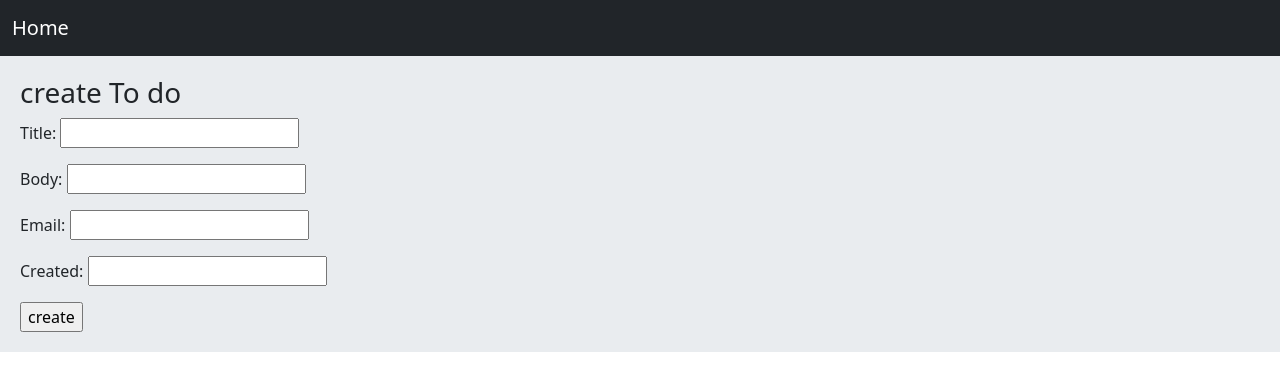
After one commit to nabilo1989/blog, a Django app: page /create/ in a window 1280 px wide. The commit adds this page. Shown: the top 391 px of the page. Run offline with Django 4.2, Linux system fonts and the light colour scheme.

Commit message:
created form delete and update

```diff
--- /dev/null
+++ b/home/forms.py
@@ -0,0 +1,15 @@
+from django import forms
+from .models import Todo
+
+
+class TodoCreateForm(forms.Form):
+    title = forms.CharField()
+    body = forms.CharField()
+    email = forms.EmailField()
+    created = forms.DateTimeField()
+
+
+class TodoUpdateForm(forms.ModelForm):
+    class Meta:
+        model = Todo
+        fields = ('title', 'body', 'created', 'email')
--- a/home/urls.py
+++ b/home/urls.py
@@ -4,5 +4,8 @@ from . import views
 urlpatterns = [
     path('', views.say_hello, name='home'),
     path('detail/<int:todo_id>/', views.detail, name='detail'),
-    path('delete/<int:todo_id>', views.delete, name='delete')
+    path('delete/<int:todo_id>', views.delete, name='delete'),
+    path('create/', views.create, name='create'),
+    path('update/<int:todo_id>', views.update, name='update'),
+
 ]
--- a/home/views.py
+++ b/home/views.py
@@ -1,6 +1,8 @@
 from django.shortcuts import render, redirect
 from .models import Todo
 from django.contrib import messages
+from .forms import TodoCreateForm, TodoUpdateForm
+
 
 def say_hello(request):
     all = Todo.objects.all()
@@ -14,7 +16,31 @@ def detail(request, todo_id):
 
 def delete(request, todo_id):
     Todo.objects.get(id=todo_id).delete()
-    messages.success(request,'todo deletedt succesfull',extra_tags='success')
+    messages.success(request, 'todo deletedt succesfull', extra_tags='success')
     return redirect('home')
 
+
+def create(request):
+    if request.method == 'POST':
+        form = TodoCreateForm(request.POST)
+        if form.is_valid():
+            print(form.cleaned_data)
+            cd = form.cleaned_data
+            Todo.objects.create(title=cd['title'], body=cd['body'], email=cd['email'], created=cd['created'])
+            messages.success(request, 'To do create succsess', 'success')
+            return redirect('home')
+    else:
+        form = TodoCreateForm()
+    return render(request, 'create.html', {'form': form})
+
+
+def update(request, todo_id):
+    todo=Todo.objects.get(id=todo_id)
+    if request.method == 'POST':
+        form= TodoUpdateForm(request.POST)
+        if form.is_valid():
+            form.save()
+    else:
+        form = TodoUpdateForm(instance=todo)
+    return render(request, 'update.html', {'form': form})
 # Create your views here.
--- /dev/null
+++ b/templates/create.html
@@ -0,0 +1,9 @@
+{% extends 'base.html'%}
+{% block content %}
+    <h3>create To do</h3>
+    <form action="" method="post" novalidate>
+        {% csrf_token %}
+        {{ form.as_p}}
+        <input type="submit" value="create">
+    </form>
+{% endblock %}
--- a/templates/detail.html
+++ b/templates/detail.html
@@ -2,7 +2,7 @@
 {% block title %} detail {% endblock %}
 {% block content %}
         <a href="{% url 'delete' todo.id %}" class="btn btn-danger">Delete</a>
-        <a href=""class="btn btn-info">Edit</a>
+        <a href="{% url 'update' todo.id %}"class="btn btn-info">update</a>
 
         <h3>{{ todo.title }}</h3>
         <smal>{{ todo.created }}</smal><hr/>
```
Also changed, not shown: templates/update.html (added, +9 -0 lines), db.sqlite3.
